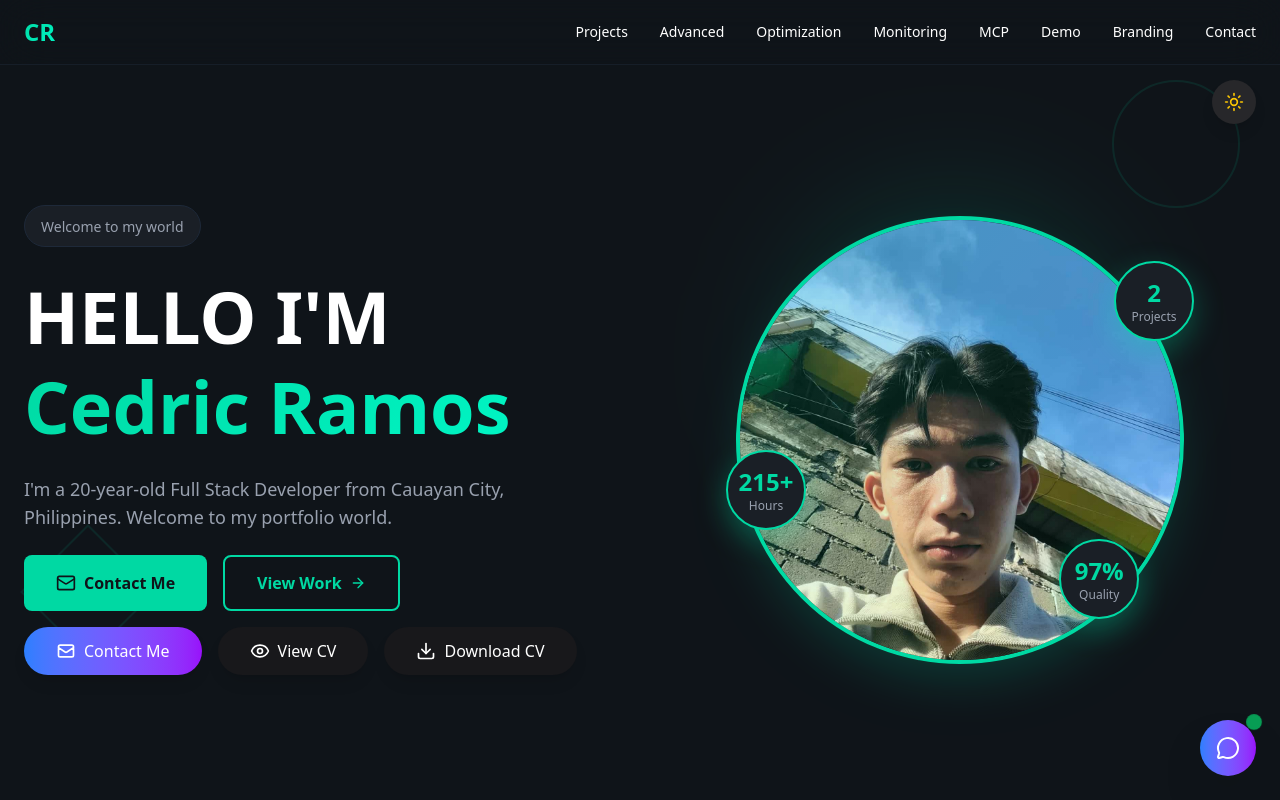
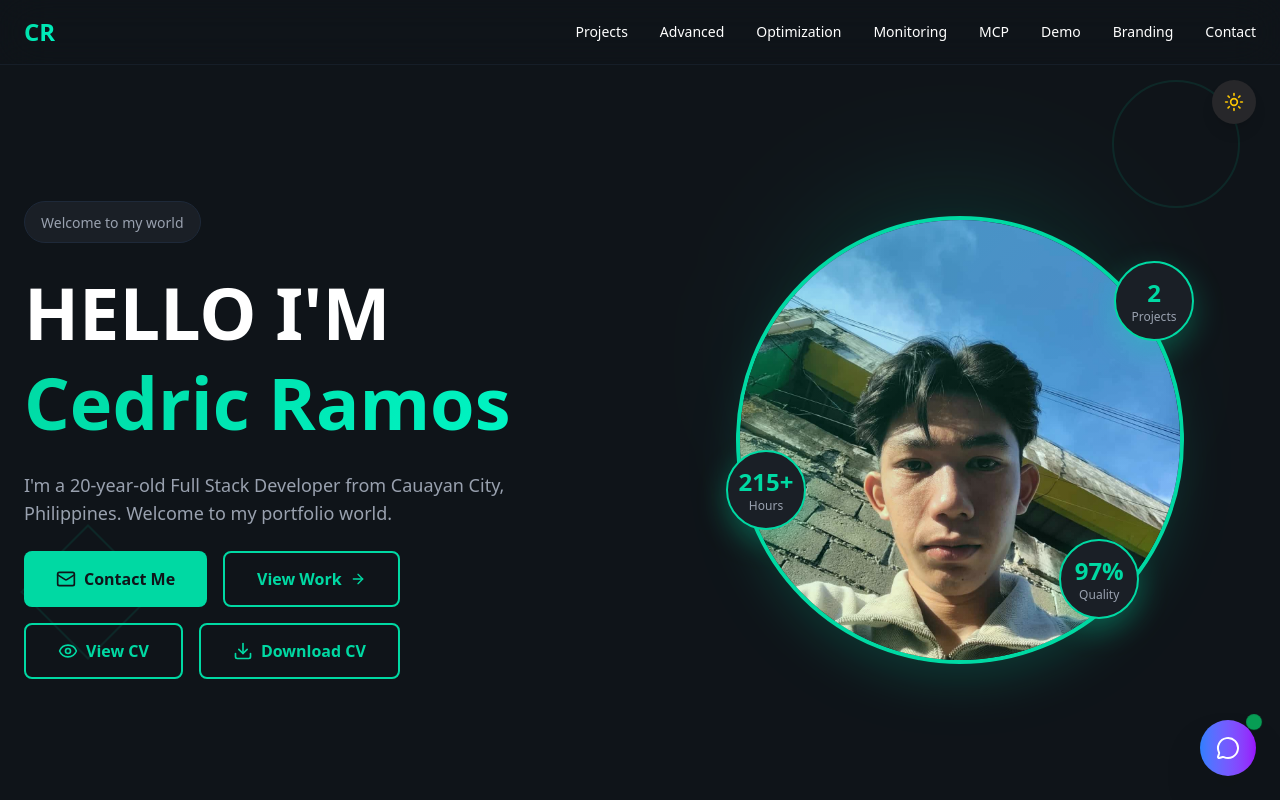
Before and after one commit to cdrcrmss/digital-twin-workshop, a Next.js app in the folder my-portfolio/: page / in a window 1280 px wide. Shown: the top 800 px of the page. Built offline with nearby package versions, Linux system fonts and the light colour scheme.

Commit message:
Fix: Remove duplicate Contact Me, fix hydration error with static data, sync green theme across all pages

```diff
--- a/my-portfolio/app/advanced-features/page.tsx
+++ b/my-portfolio/app/advanced-features/page.tsx
@@ -69,7 +69,7 @@ export default function AdvancedFeaturesPage() {
   ];
 
   return (
-    <div className="min-h-screen bg-black light:bg-white text-white light:text-black">
+    <div className="min-h-screen bg-[#0f1419] light:bg-white text-white light:text-gray-900">
       <div className="container mx-auto max-w-6xl px-6 py-12">
         <Link href="/" className="inline-flex items-center gap-2 text-purple-400 hover:text-purple-300 mb-6">
           <ArrowLeft className="w-4 h-4" />
--- a/my-portfolio/app/components/CVViewer.tsx
+++ b/my-portfolio/app/components/CVViewer.tsx
@@ -13,25 +13,16 @@ export function CVViewer() {
 
   return (
     <div className="flex gap-4 justify-center flex-wrap">
-      <a
-        href="#contact"
-        className="px-8 py-3 bg-gradient-to-r from-blue-500 to-purple-600 hover:from-blue-600 hover:to-purple-700 rounded-full font-medium transition flex items-center gap-2 shadow-lg hover:shadow-xl hover:scale-105"
-      >
-        <svg className="w-5 h-5" fill="none" stroke="currentColor" viewBox="0 0 24 24">
-          <path strokeLinecap="round" strokeLinejoin="round" strokeWidth={2} d="M3 8l7.89 5.26a2 2 0 002.22 0L21 8M5 19h14a2 2 0 002-2V7a2 2 0 00-2-2H5a2 2 0 00-2 2v10a2 2 0 002 2z" />
-        </svg>
-        Contact Me
-      </a>
       <button
         onClick={handleViewCV}
-        className="px-8 py-3 bg-zinc-900 light:bg-zinc-200 hover:bg-zinc-800 light:hover:bg-zinc-300 rounded-full font-medium transition flex items-center gap-2 shadow-lg hover:shadow-xl hover:scale-105"
+        className="btn-outline flex items-center gap-2"
       >
         <Eye className="w-5 h-5" />
         View CV
       </button>
       <button
         onClick={handleDownloadCV}
-        className="px-8 py-3 bg-zinc-900 light:bg-zinc-200 hover:bg-zinc-800 light:hover:bg-zinc-300 rounded-full font-medium transition flex items-center gap-2 shadow-lg hover:shadow-xl hover:scale-105"
+        className="btn-outline flex items-center gap-2"
       >
         <Download className="w-5 h-5" />
         Download CV
--- a/my-portfolio/app/demo/page.tsx
+++ b/my-portfolio/app/demo/page.tsx
@@ -79,7 +79,7 @@ export default function DemoPage() {
   };
 
   return (
-    <div className="min-h-screen bg-black light:bg-white text-white light:text-black">
+    <div className="min-h-screen bg-[#0f1419] light:bg-white text-white light:text-gray-900">
       <div className="container mx-auto max-w-7xl px-6 py-12">
         <Link href="/mcp-integration" className="inline-flex items-center gap-2 text-purple-400 hover:text-purple-300 mb-6">
           <ArrowLeft className="w-4 h-4" />
--- a/my-portfolio/app/layout.tsx
+++ b/my-portfolio/app/layout.tsx
@@ -25,7 +25,7 @@ export default function RootLayout({
   return (
     <html lang="en" className="dark">
       <body
-        className={`${geistSans.variable} ${geistMono.variable} antialiased bg-black text-white`}
+        className={`${geistSans.variable} ${geistMono.variable} antialiased bg-[#0f1419] light:bg-white text-white light:text-gray-900`}
       >
         {children}
       </body>
--- a/my-portfolio/app/mcp-integration/page.tsx
+++ b/my-portfolio/app/mcp-integration/page.tsx
@@ -140,7 +140,7 @@ console.log(data.response);`,
   };
 
   return (
-    <div className="min-h-screen bg-black light:bg-white text-white light:text-black">
+    <div className="min-h-screen bg-[#0f1419] light:bg-white text-white light:text-gray-900">
       <div className="container mx-auto max-w-7xl px-6 py-12">
         <Link href="/operations" className="inline-flex items-center gap-2 text-purple-400 hover:text-purple-300 mb-6">
           <ArrowLeft className="w-4 h-4" />
--- a/my-portfolio/app/operations/page.tsx
+++ b/my-portfolio/app/operations/page.tsx
@@ -118,7 +118,7 @@ export default function OperationsPage() {
   ];
 
   return (
-    <div className="min-h-screen bg-black light:bg-white text-white light:text-black">
+    <div className="min-h-screen bg-[#0f1419] light:bg-white text-white light:text-gray-900">
       <div className="container mx-auto max-w-7xl px-6 py-12">
         <Link href="/scalability" className="inline-flex items-center gap-2 text-purple-400 hover:text-purple-300 mb-6">
           <ArrowLeft className="w-4 h-4" />
--- a/my-portfolio/app/optimization/page.tsx
+++ b/my-portfolio/app/optimization/page.tsx
@@ -65,7 +65,7 @@ export default function OptimizationPage() {
   ];
 
   return (
-    <div className="min-h-screen bg-black light:bg-white text-white light:text-black">
+    <div className="min-h-screen bg-[#0f1419] light:bg-white text-white light:text-gray-900">
       <div className="container mx-auto max-w-6xl px-6 py-12">
         <Link href="/advanced-features" className="inline-flex items-center gap-2 text-purple-400 hover:text-purple-300 mb-6">
           <ArrowLeft className="w-4 h-4" />
--- a/my-portfolio/app/professional/page.tsx
+++ b/my-portfolio/app/professional/page.tsx
@@ -129,7 +129,7 @@ export default function ProfessionalPage() {
   ];
 
   return (
-    <div className="min-h-screen bg-black light:bg-white text-white light:text-black">
+    <div className="min-h-screen bg-[#0f1419] light:bg-white text-white light:text-gray-900">
       <div className="container mx-auto max-w-7xl px-6 py-12">
         <Link href="/demo" className="inline-flex items-center gap-2 text-purple-400 hover:text-purple-300 mb-6">
           <ArrowLeft className="w-4 h-4" />
--- a/my-portfolio/app/projects/page.tsx
+++ b/my-portfolio/app/projects/page.tsx
@@ -205,7 +205,7 @@ export default function ProjectsPage() {
     : projects.filter(p => p.category === selectedCategory);
 
   return (
-    <div className="min-h-screen bg-black light:bg-white text-white light:text-black">
+    <div className="min-h-screen bg-[#0f1419] light:bg-white text-white light:text-gray-900">
       <div className="container mx-auto max-w-7xl px-6 py-12">
         {/* Header */}
         <div className="mb-8">
--- a/my-portfolio/app/scalability/page.tsx
+++ b/my-portfolio/app/scalability/page.tsx
@@ -73,7 +73,7 @@ export default function ScalabilityPage() {
   ];
 
   return (
-    <div className="min-h-screen bg-black light:bg-white text-white light:text-black">
+    <div className="min-h-screen bg-[#0f1419] light:bg-white text-white light:text-gray-900">
       <div className="container mx-auto max-w-7xl px-6 py-12">
         <Link href="/monitoring" className="inline-flex items-center gap-2 text-purple-400 hover:text-purple-300 mb-6">
           <ArrowLeft className="w-4 h-4" />
```
Also changed, not shown: my-portfolio/app/monitoring/page.tsx (+5 -6 lines).
